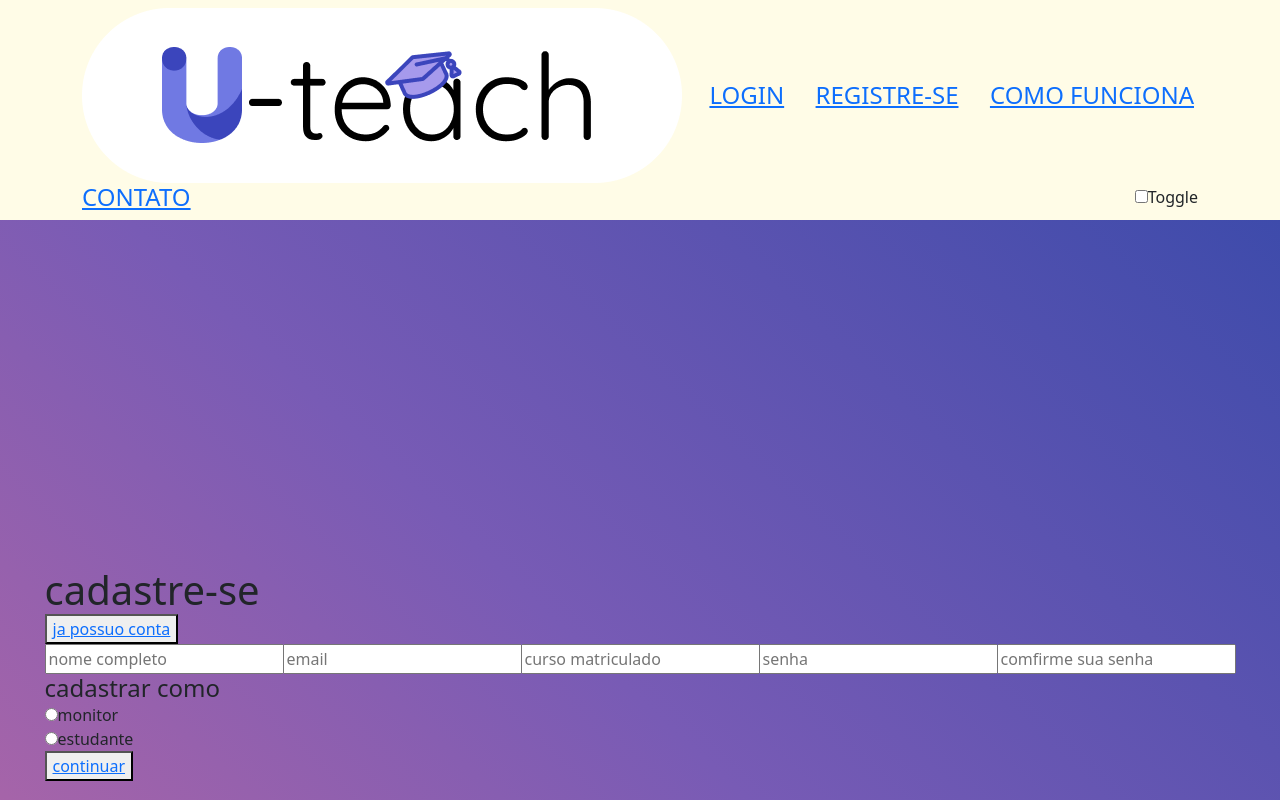
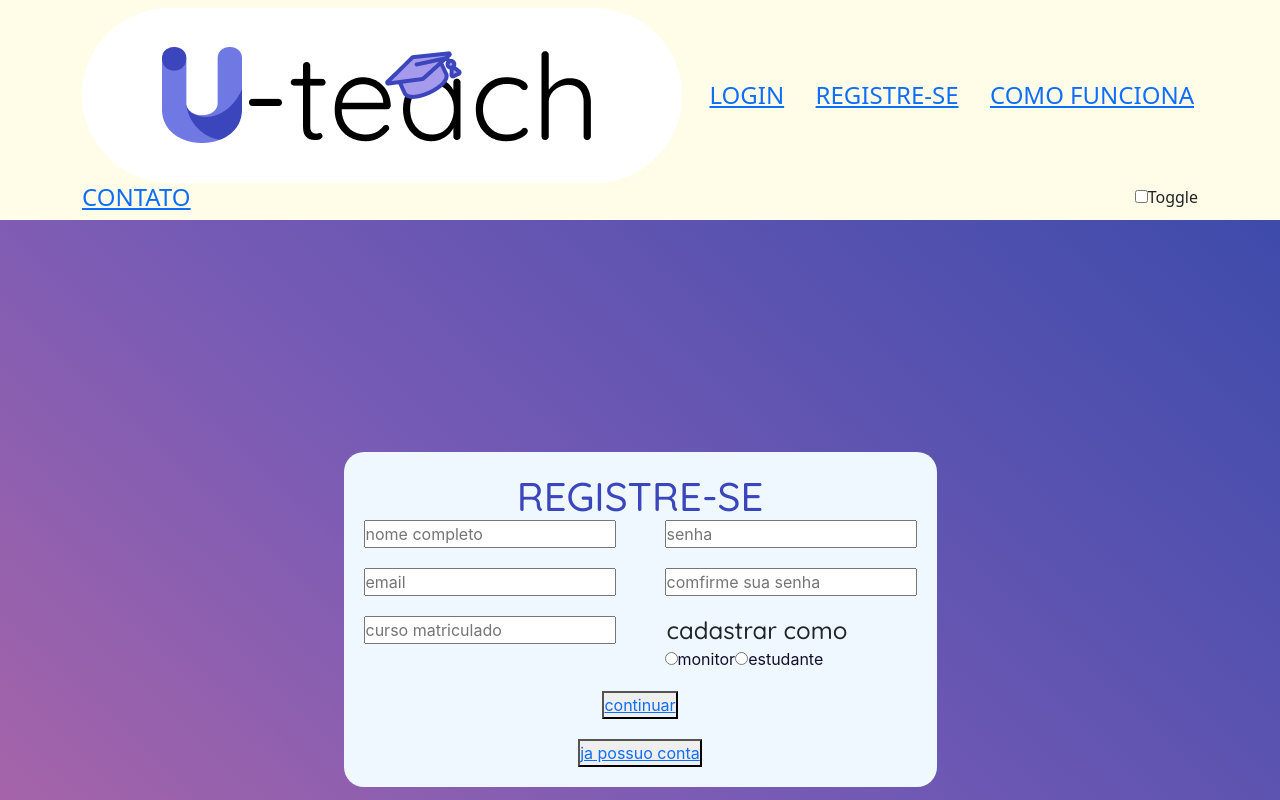
Before and after one commit to rafakid01/PROJETO_INTEGRADOR, an Angular app in the folder projeto-angular/: page /register in a window 1280 px wide. Shown: the top 800 px of the page. Built offline with nearby package versions, Linux system fonts and the light colour scheme.

Commit message:
atualização registro teste

```diff
--- a/projeto-angular/angular.json
+++ b/projeto-angular/angular.json
@@ -94,5 +94,8 @@
         }
       }
     }
+  },
+  "cli": {
+    "analytics": "1a5d1d0e-1509-402f-898b-8a57d1ab5e33"
   }
 }
--- a/projeto-angular/src/app/components/register/register.component.css
+++ b/projeto-angular/src/app/components/register/register.component.css
@@ -1,17 +1,104 @@
+*{
+    padding: 0;
+    margin: 0;
+    box-sizing: border-box;
+    font-family: 'inter', sans-serif;
+}
+
 body {
-    padding-top: 7em;
+
     background-color: #b467a5;
     background-image: linear-gradient(43deg, #b467a5 0%, #785bb5 46%, #3e4bab 100%);
 
     background-repeat: no-repeat;
-    background-size: cover;
+    /* background-size: cover; */
     width: 100%;
     height: 100vh;
-}
-.form {
     display: flex;
     justify-content: center;
     align-items: center;
-    height: 90%;
-    margin-top: 2em;
+    margin: auto;
 }
+.formulario {
+    display: flex;
+    justify-content: center;
+    align-items: center;
+
+}
+
+
+
+.title-container {
+    display: flex;
+    justify-content: center;
+    padding-bottom: 2em;
+}
+
+.title {
+
+    color: var(--detail-one-color);
+    font-family: "Quicksand";
+    font-weight: bold;
+}
+
+.box {
+    background-color: aliceblue;
+    padding: 20px;
+    border-radius: 20px;
+}
+
+.input-group  {
+    display: grid;
+    column-gap: 50px;
+
+
+}
+.group-one {
+    grid-column-start: 1;
+
+}
+.group-two {
+    grid-column-start: 2;
+}
+
+#email,#curso,#comfirmpasseord {
+    margin-top: 20px;
+}
+
+
+label{
+    color: var(--text-one-color);
+}
+.input-box.input-box.password{
+    text-rendering: 5;
+}
+
+#cadastrese {
+    text-align: center;
+
+}
+#cadastrese-text {
+    margin-top: 0px;
+    font-family: 'Quicksand', sans-serif;
+    color: #3B45BC;
+}
+
+.gender-title h4 {
+    margin: 10px;
+}
+
+.continue-button {
+    text-align: center;
+    margin-top: 20px;
+    margin-bottom: 20px;
+}
+.login-button {
+    text-align: center;
+    font-family: 'Quicksand', sans-serif;
+}
+
+#cadastrar {
+    margin: 2px;
+    margin-top: 20px;
+    font-family: 'Quicksand', sans-serif;
+}
--- a/projeto-angular/src/app/components/register/register.component.html
+++ b/projeto-angular/src/app/components/register/register.component.html
@@ -1,15 +1,37 @@
+<!DOCTYPE html>
+<html lang="en">
+<head>
+    <meta charset="UTF-8">
+    <meta name="viewport" content="width=device-width, initial-scale=1.0">
+
+    <title>Testing</title>
+</head>
 <body>
-  <div class="form">
-    <form action="#">
-      <div class="form-header">
+    <link rel="stylesheet" href="registro.css">
+
+    <div class="father">
+        <div class="formulario">
+
+
+                <form action="#" class="">
+
+                    <div class = "container">
+                <div class="group-of-inputs">
+
+
+
+                    <div class="box">
+
+                        <div id="cadastrese">
                             <div title="title">
-          <h1>cadastre-se</h1>
-          <div class="login-button">
-            <button><a href="#">ja possuo conta</a></button>
+                            <h1 id="cadastrese-text">REGISTRE-SE</h1>
                             </div>
                         </div>
-      </div>
+
                         <div class="input-group">
+
+                            <div class="group-one">
+
                                 <div class="input-box">
                                 <label for="name"></label>
                                 <input
@@ -40,6 +62,9 @@
                                     required
                                 />
                                 </div>
+                            </div>
+
+                            <div class="group-two">
                                 <div class="input-box">
                                 <label for="password"></label>
                                 <input
@@ -60,25 +85,51 @@
                                     required
                                 />
                                 </div>
-      </div>
+                                <h4 id="cadastrar">cadastrar como</h4>
                                 <div class="monitor_ou_estudante">
                                     <div class="gender-title">
-          <h4>cadastrar como</h4>
+
                                     </div>
                                     <div class="gender-group">
                                     <div class="gender-input">
                                         <input type="radio" id="moniror" name="study_or_monitor" />
                                         <label for="monitor">monitor</label>
-          </div>
-          <div class="gender-input">
                                         <input type="radio" id="estudant" name="study_or_monitor" />
                                         <label for="estudant">estudante</label>
                                     </div>
+                                    <div class="gender-input">
+
                                     </div>
                                     </div>
+                                </div>
+
+                        </div>
+
+
+
+
+
+                    </div>
+
+
+
                     <div class="continue-button">
                         <button><a href="#">continuar</a></button>
                     </div>
+                    <div class="login-button">
+                        <button><a href="#">ja possuo conta</a></button>
+                    </div>
+
+
+            </div>
+
+                </div>
+
+                </div>
                 </form>
+
+
+        </div>
     </div>
 </body>
+</html>
```
Lines whose indentation alone changed are shown as unchanged.
